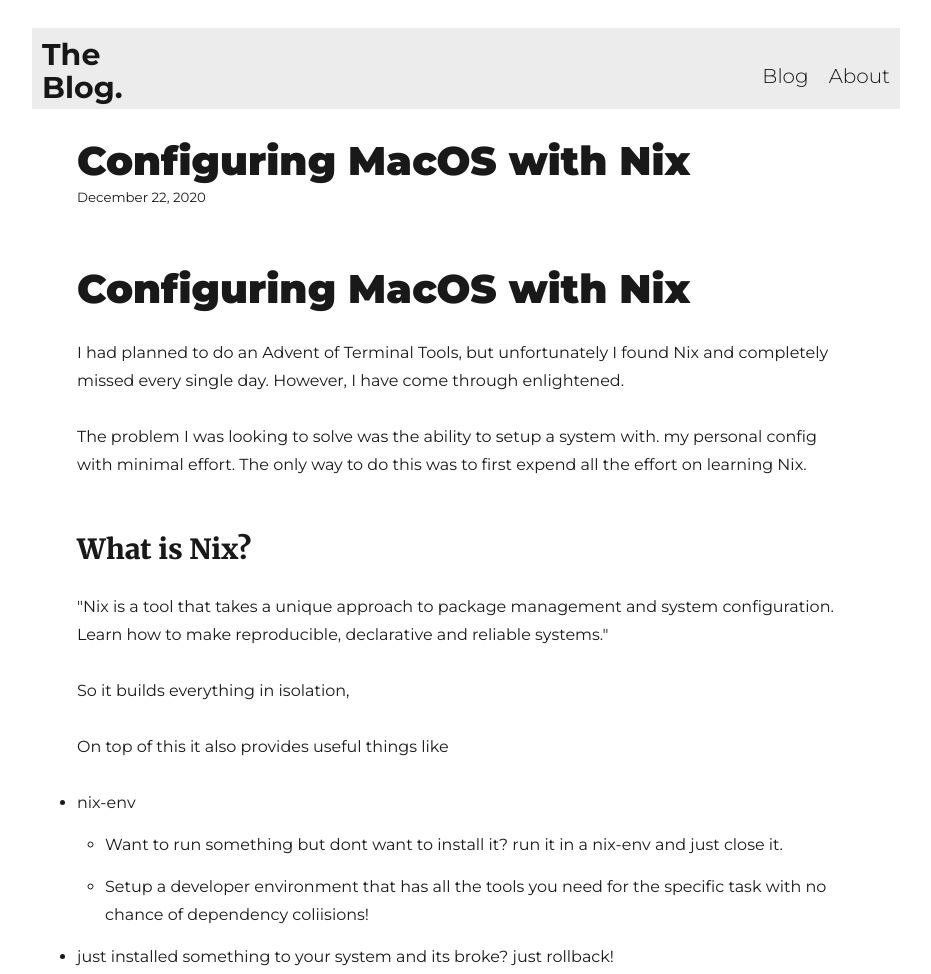
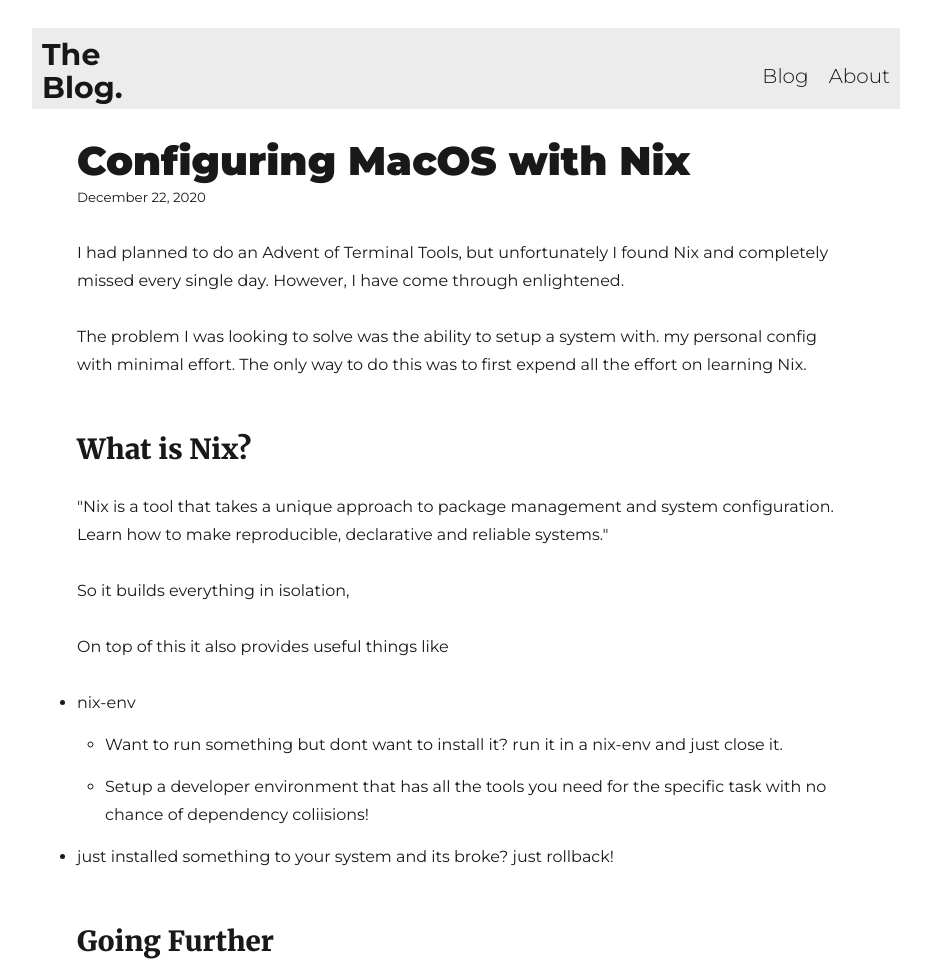
Before and after one commit to xanderle/xanderle.xyz, a Gatsby site: page /nix-m1/ in a window 1280 px wide. Shown: the top 974 px of the page, without its empty margins (174-1105 px from the left). Built offline with nearby package versions, Linux system fonts and the light colour scheme; Gatsby itself is replaced by a stand-in of ours; some packages are replaced by stand-ins of ours.

Commit message:
fixed formatting

````diff
--- a/content/blog/nix-m1/index.md
+++ b/content/blog/nix-m1/index.md
@@ -6,9 +6,6 @@
 category: MacOS
 tags: ["nix", "macos"]
 ---
-
-# Configuring MacOS with Nix
-
 I had planned to do an Advent of Terminal Tools, but unfortunately I found Nix and completely missed every single day. However, I have come through enlightened.
 
 The problem I was looking to solve was the ability to setup a system with. my personal config with minimal effort. The only way to do this was to first expend all the effort on learning Nix.
@@ -60,12 +57,10 @@
     - now add `imports = [ <home-manager/nix-darwin> ];` to your ~/.nixpkgs/darwin-configuration.nix
     ```
 { config, pkgs, ... }:
-
 {
   # List packages installed in system profile. To search by name, run:
   # $ nix-env -qaP | grep wget
   imports = [ <home-manager/nix-darwin> ];
-
 ...
     ```
 
````
